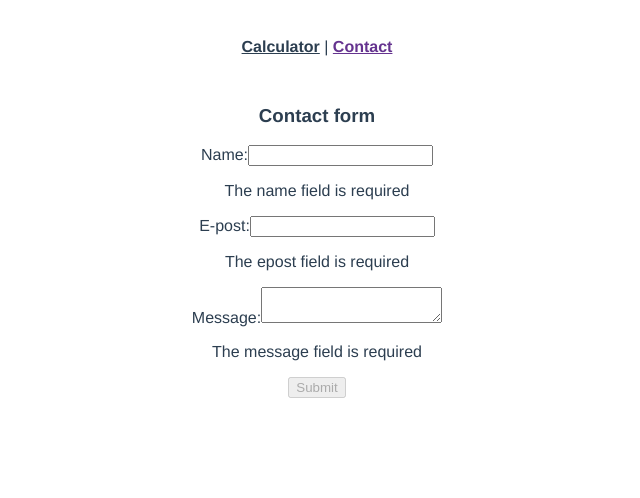
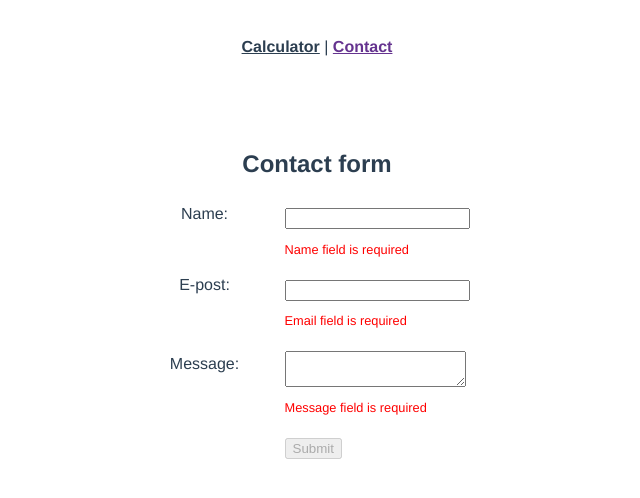
Before and after one commit to thadshap/Full-stack-application-developer-Oving2, a Vue app: page /contact in a window 1280 px wide. Shown: the top 498 px of the page, without its empty margins (323-963 px from the left). Built offline with nearby package versions, Linux system fonts and the light colour scheme; the HTML template or start-up script is replaced by a standard one.

Commit message:
style contact

```diff
--- a/src/view/Contact.vue
+++ b/src/view/Contact.vue
@@ -1,20 +1,30 @@
 <template>
-  <div>
+  <div id="registerContainer">
     <form class="review-form" @submit.prevent="onSubmit">
-      <h3>Contact form</h3>
-      <label>Name:</label>
-      <input id="name" v-model="contactInfo.name">
-      <p v-if="!nameIsValid" class="error-message">The name field is required</p>
+      <h3 id="registerTitle">Contact form</h3>
+      <div id="name">
+      <label id="nameLabel">Name:</label>
+      <input v-model="contactInfo.name">
+      </div>
+      <div id="nameError">
+      <p v-if="!nameIsValid" class="error-message">Name field is required</p>
+      </div>
+      <div id="epost">
+      <label id="epostLabel">E-post:</label>
+      <input v-model="contactInfo.epost">
+      </div>
+      <div id="epostError">
+      <p v-if="!epostIsValid" class="error-message">Email field is required</p>
+      </div>
+      <div id="message">
+      <label id="messageLabel">Message:</label>
+      <textarea v-model="contactInfo.message"></textarea>
+      </div>
+      <div id="messageError">
+      <p v-if="!messageIsValid" class="error-message">Message field is required</p>
+      </div>
 
-      <label>E-post:</label>
-      <input id="epost" v-model="contactInfo.epost">
-      <p v-if="!epostIsValid" class="error-message">The epost field is required</p>
-
-      <label>Message:</label>
-      <textarea id="message" v-model="contactInfo.message"></textarea>
-      <p v-if="!messageIsValid" class="error-message">The message field is required</p>
-
-      <button :disabled="!formIsValid" type="submit">Submit</button>
+      <button :disabled="!formIsValid" type="submit" id="handleClickRegister">Submit</button>
     </form>
   </div>
 </template>
@@ -77,3 +87,41 @@ export default {
   }
 }
 </script>
+
+<style scoped>
+textarea,input{
+  margin: 10px 10px 0 10px;
+}
+#registerContainer {
+  display: grid;
+  justify-content: center;
+  margin: 40px;
+}
+
+#registerTitle {
+  font-size: x-large;
+  font-weight: bold;
+  margin-bottom: 20px;
+}
+
+#name, #epost, #message, #handleClickRegister, #nameError, #epostError, #messageError{
+  display: flex;
+  flex-direction: row;
+  align-items: center;
+  column-gap: 20px;
+}
+
+#nameError, #epostError, #messageError{
+  color: red;
+  margin: 0 0 0 40%;
+  font-size: .8em;
+}
+
+#nameLabel, #epostLabel, #messageLabel{
+  width: 100px;
+}
+
+#handleClickRegister{
+  margin: 10px 0 0 40%;
+}
+</style>
```
